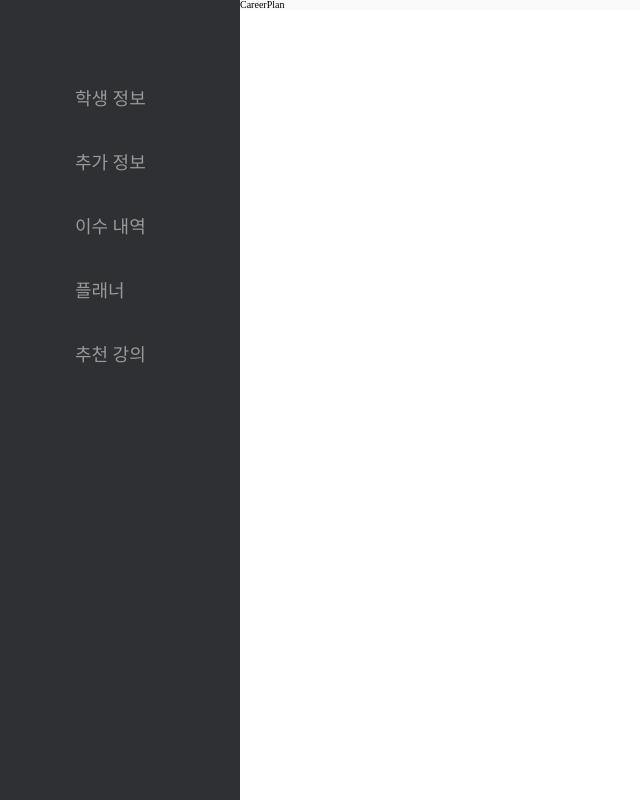
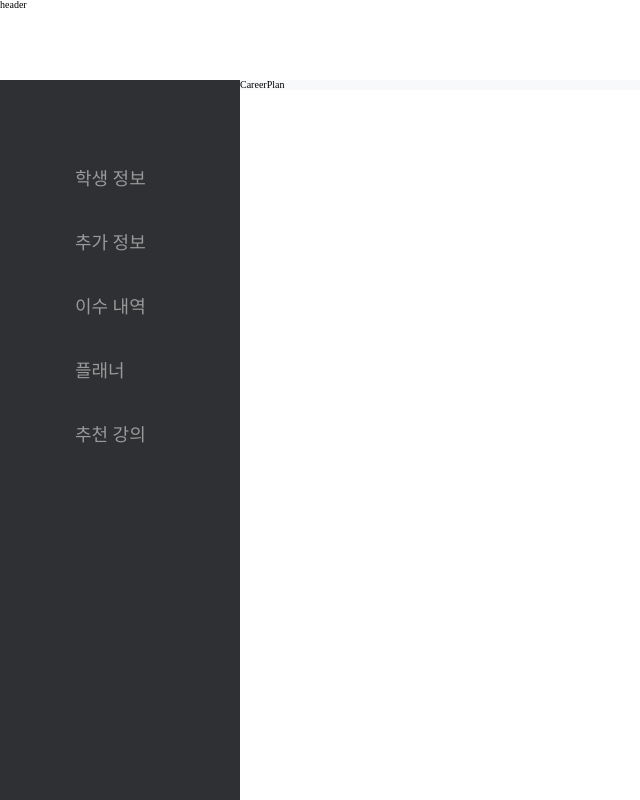
Before and after one commit to 2023-CodewithDuksung/2023-CodeWithDS-12, a React (Vite) app in the folder Frontend/duksiri/: page / in a window 1280 px wide. Shown: the whole page, without its empty margins (0-640 px from the left). Built offline with nearby package versions, Linux system fonts and the light colour scheme; the HTML template or start-up script is replaced by a standard one.

Commit message:
[ feat ] 헤더 기본 레이아웃 구성

```diff
--- a/Frontend/duksiri/src/Router.jsx
+++ b/Frontend/duksiri/src/Router.jsx
@@ -6,11 +6,13 @@ import ConditionalPlan from './pages/ConditionalPlan';
 import SideNavigation from './components/common/SideNavigation';
 import { styled } from 'styled-components';
 import Ready from './pages/ready';
+import Header from './components/common/Header';
 
 export default function Router() {
   return (
     <>
       <BrowserRouter>
+        <Header />
         <SideNavigation />
         <GlobalWrapper>
           <Routes>
@@ -27,6 +29,7 @@ export default function Router() {
 }
 
 const GlobalWrapper = styled.main`
+  padding-top: 8rem;
   padding-left: 24rem;
 
   background: #f7f9fa;
--- /dev/null
+++ b/Frontend/duksiri/src/components/common/Header.jsx
@@ -0,0 +1,17 @@
+import React from 'react';
+import { styled } from 'styled-components';
+
+export default function Header() {
+  return <HeaderWrapper>header</HeaderWrapper>;
+}
+
+const HeaderWrapper = styled.div`
+  position: fixed;
+  top: 0;
+  z-index: 1;
+
+  width: 100%;
+  height: 8rem;
+
+  background-color: #fff;
+`;
--- a/Frontend/duksiri/src/components/common/SideNavigation.jsx
+++ b/Frontend/duksiri/src/components/common/SideNavigation.jsx
@@ -40,6 +40,7 @@ const SideWrapper = styled.aside`
 
   width: 24rem;
   height: 100%;
+  padding-top: 8rem;
 
   background-color: #2f3033;
 `;
```
